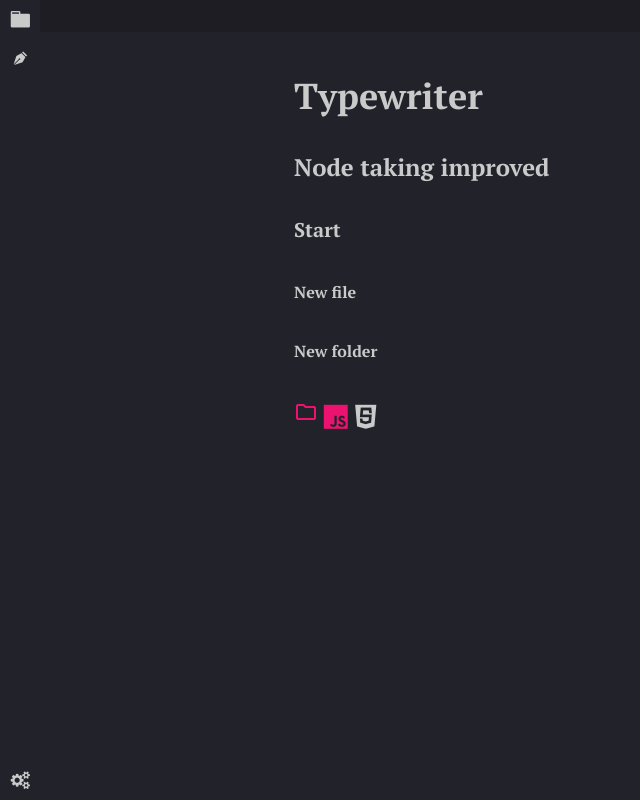
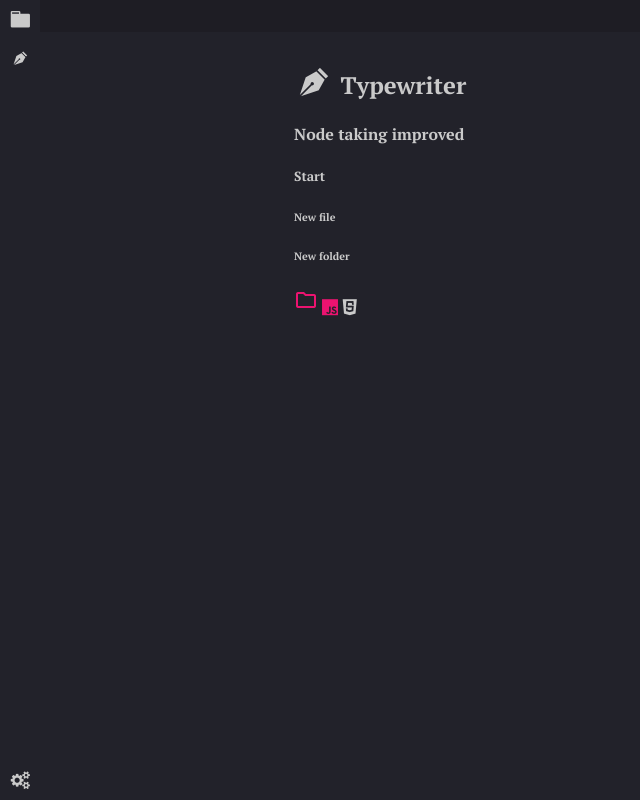
Before and after one commit to Copy-Kat/Obsidain_proto, a Node server app: page / in a window 1280 px wide. Shown: the whole page, without its empty margins (0-640 px from the left). Run offline with Node 20, Linux system fonts and the light colour scheme; some libraries are stand-ins or nearby versions.

Commit message:
Final for the day

```diff
--- a/index.js
+++ b/index.js
@@ -9,7 +9,8 @@ const port = 8008
 
 const FilePath = path.join(__dirname, "Files");
 
-app.use(express.urlencoded({extended: true}))
+app.use(express.json({limit: '50mb'}));
+app.use(express.urlencoded({limit: '50mb', extended: true}));
 app.use(express.static(path.join(__dirname, "public")))
 
 app.set("view engine", "ejs")
--- a/public/css/style.css
+++ b/public/css/style.css
@@ -142,7 +142,7 @@ div[data-expanded="false"] > div {
   padding: 10px;
   width: auto;
   border: none;
-  font-size: 1.5rem;
+  font-size: 1rem;
   overflow-wrap: break-word;
   overflow-x: scroll;
   overflow-y: scroll;
--- a/public/js/consts.js
+++ b/public/js/consts.js
@@ -15,5 +15,19 @@ export const keyBinds = {
 };
 
 export const fileExtensions = {
-	html : ["nf nf-cod-code", "#cb6e31"]
+	html : ["nf nf-cod-code", "#c16930"]
 }
+
+export const startScreen =
+`<div style="height: 100%; display: grid; grid-template-columns: 1fr 3fr 1fr;">
+	<div style="height: 100%; grid-column: 2;">
+		<h2> <i class="nf nf-md-fountain_pen_tip" style="font-size: 2.5rem;"></i> Typewriter</h2>
+		<h4>Node taking improved</h4>
+		<h5>Start</h5>
+		<h6>New file</h6>
+		<h6>New folder</h6>
+		<span class="material-symbols-outlined file"> folder</span>
+		<i class="nf nf-dev-javascript_badge" style="color: #ec1370;"></i>
+		<i class="nf nf-dev-javascript_shield"></i>
+	</div>
+</div>`
--- a/public/js/main.js
+++ b/public/js/main.js
@@ -1,5 +1,5 @@
 import { updateFomat, tab, format } from "./utils.js";
-import { dataProperties, keyBinds, fileExtensions } from "./consts.js";
+import { dataProperties, keyBinds, fileExtensions, startScreen } from "./consts.js";
 
 var states = [];
 var currentState = 0;
@@ -110,9 +110,17 @@ function switchFile(e, fileName, filePath){
 
 	if (openFiles.includes(fileName)) {
 		console.log(openFiles)
+		document.querySelectorAll(`[data-name="${openFiles[currentFileIndex]}"]`)[1].dataset.open = false
 		currentFileIndex = openFiles.indexOf(fileName)
 		document.getElementById("main").innerHTML = saveStates[currentFileIndex].at(0)
+		document.querySelectorAll(`[data-name="${openFiles[currentFileIndex]}"]`)[1].dataset.open = true
+		console.log(openFiles)
 		return
+	}
+
+	if (currentFileIndex != -1) {
+		console.log(document.querySelectorAll(`[data-name="${openFiles[currentFileIndex]}"]`))
+		document.querySelectorAll(`[data-name="${openFiles[currentFileIndex]}"]`)[1].dataset.open = false
 	}
 
 	var openFile = document.createElement("div");
@@ -126,6 +134,8 @@ function switchFile(e, fileName, filePath){
 	let close = document.createElement("div");
 
 	close.innerHTML = "x"
+
+	close.addEventListener("click", (e) => {closeFile(e, openFile, fileName)})
 
 	openFile.firstChild.appendChild(close)
 
@@ -147,6 +157,32 @@ function switchFile(e, fileName, filePath){
 
 	let url = "http://localhost:8008/read/" + filePath.replaceAll("/", "%2F")
 	fetch(url).then((res) => res.text()).then((body) => {mainDoc.innerHTML = body}).then(() => setup())
+
+	console.log(openFiles)
+}
+
+function closeFile(e, openFile, name) {
+
+	e.stopPropagation()
+
+	console.log(name)
+
+	let removeIndex = openFiles.indexOf(name)
+
+	console.log(removeIndex)
+
+	openFiles.splice(removeIndex, 1);
+	paths.splice(removeIndex, 1);
+	saveStates.splice(removeIndex, 1);
+
+	console.log(openFiles)
+
+	currentFileIndex = openFiles.length - 1
+
+	openFile.remove();
+
+	if (currentFileIndex > -1) {document.getElementById("main").innerHTML = saveStates[currentFileIndex].at(-1); return;}
+	else {document.getElementById("main").innerHTML = startScreen}
 }
 
 fileDiv.dataset.visible = false
@@ -283,8 +319,8 @@ function update(){
 }
 
 function save(){
-	let body = document.getElementById("main").innerHTML.trim();
-	let path = "Files/test/test3.html";
+	let body = document.getElementById("main").innerHTML;
+	let path = paths[currentFileIndex];
 	fetch("http://localhost:8008/write", {
 		method: "POST",
 		headers: {
--- a/views/index.ejs
+++ b/views/index.ejs
@@ -26,7 +26,7 @@
     <div class="main" id="main" spellcheck="false" contenteditable="true" data-full="true">
       <div style="height: 100%; display: grid; grid-template-columns: 1fr 3fr 1fr;">
         <div style="height: 100%; grid-column: 2;">
-          <h2>Typewriter</h2>
+          <h2> <i class="nf nf-md-fountain_pen_tip" style="font-size: 2.5rem;"></i> Typewriter</h2>
           <h4>Node taking improved</h4>
           <h5>Start</h5>
           <h6>New file</h6>
```
Also changed, not shown: 1 other file.
